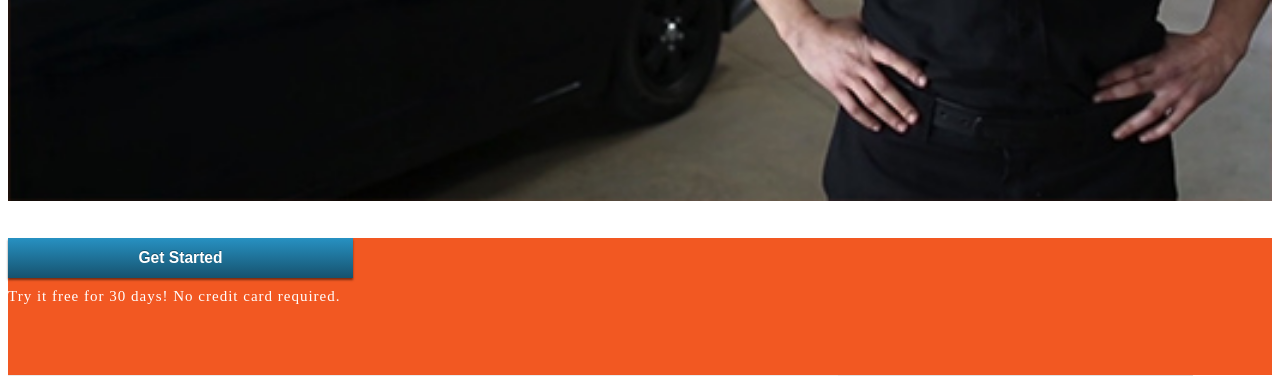
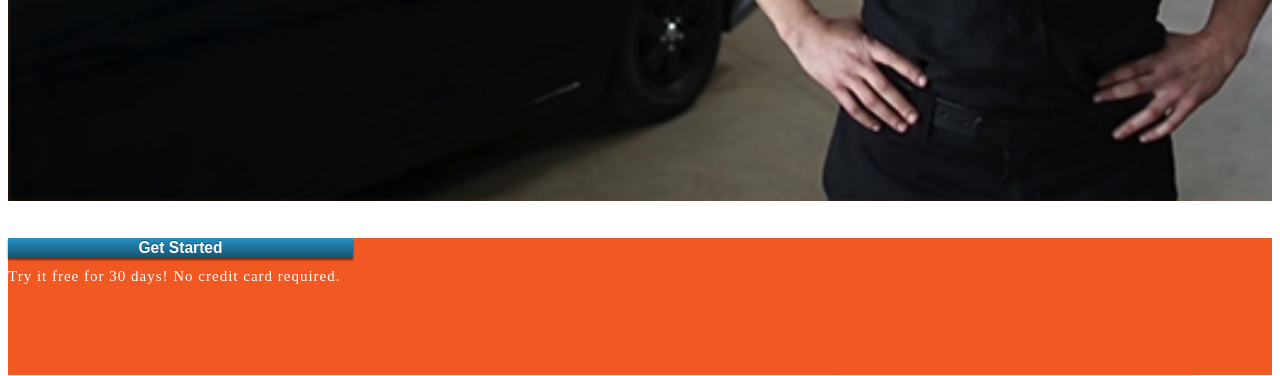
Before and after one commit to justinpetersen/shop-ware, a PHP site: page / in a window 1280 px wide. Shown: the part 1110-1486 px from the top of the page. Run offline with PHP 8.4, Linux system fonts and the light colour scheme; style sheets or scripts are compiled from the project's sources; some libraries are stand-ins or nearby versions.

Commit message:
Fixed bug of Get Started button height breaking layout in Firefox

```diff
--- a/app/styles/header.scss
+++ b/app/styles/header.scss
@@ -200,7 +200,6 @@
         .sign-up-button {
             width: 100%;
             max-width: 345px;
-            height: 40px;
         }
     }
 
```
